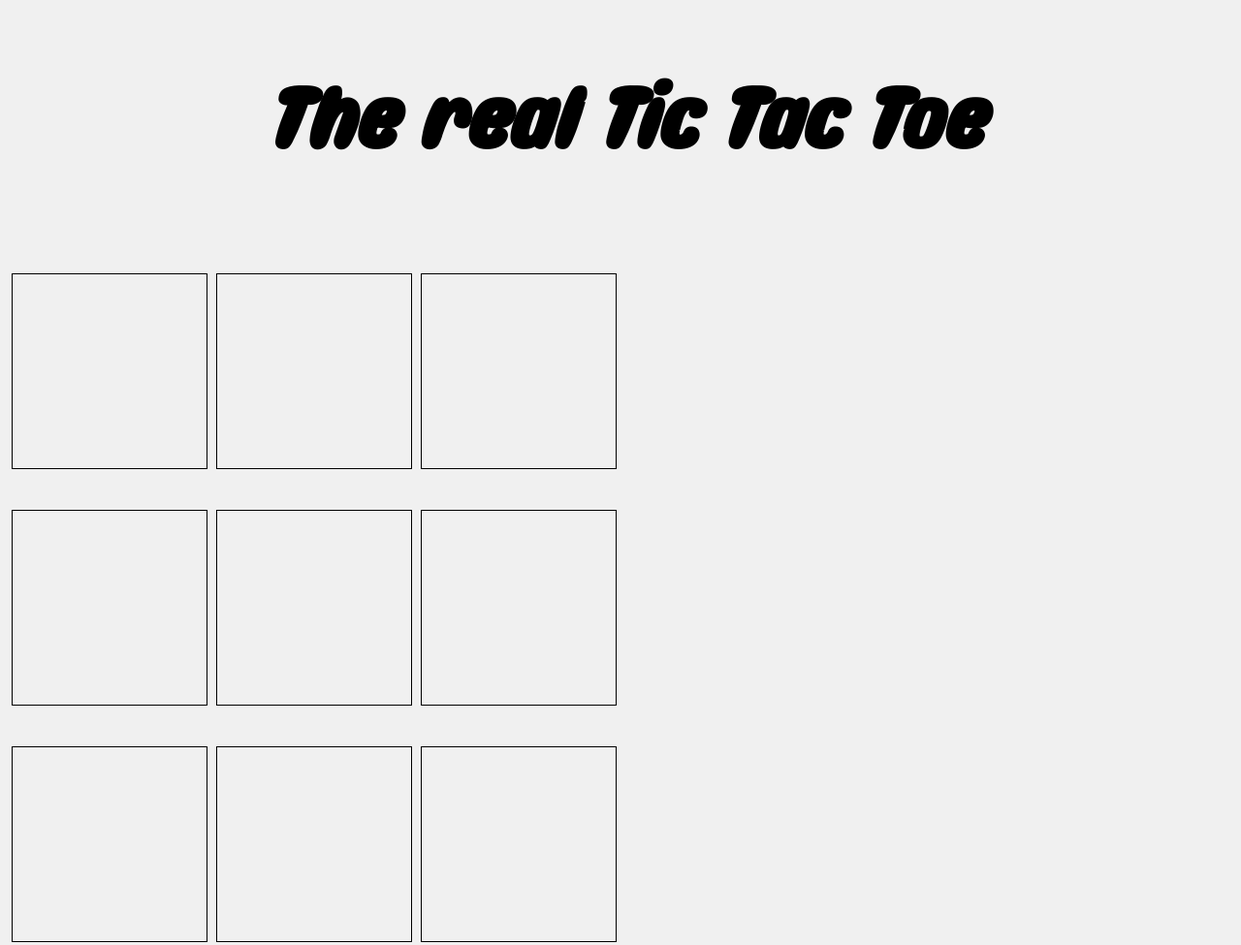
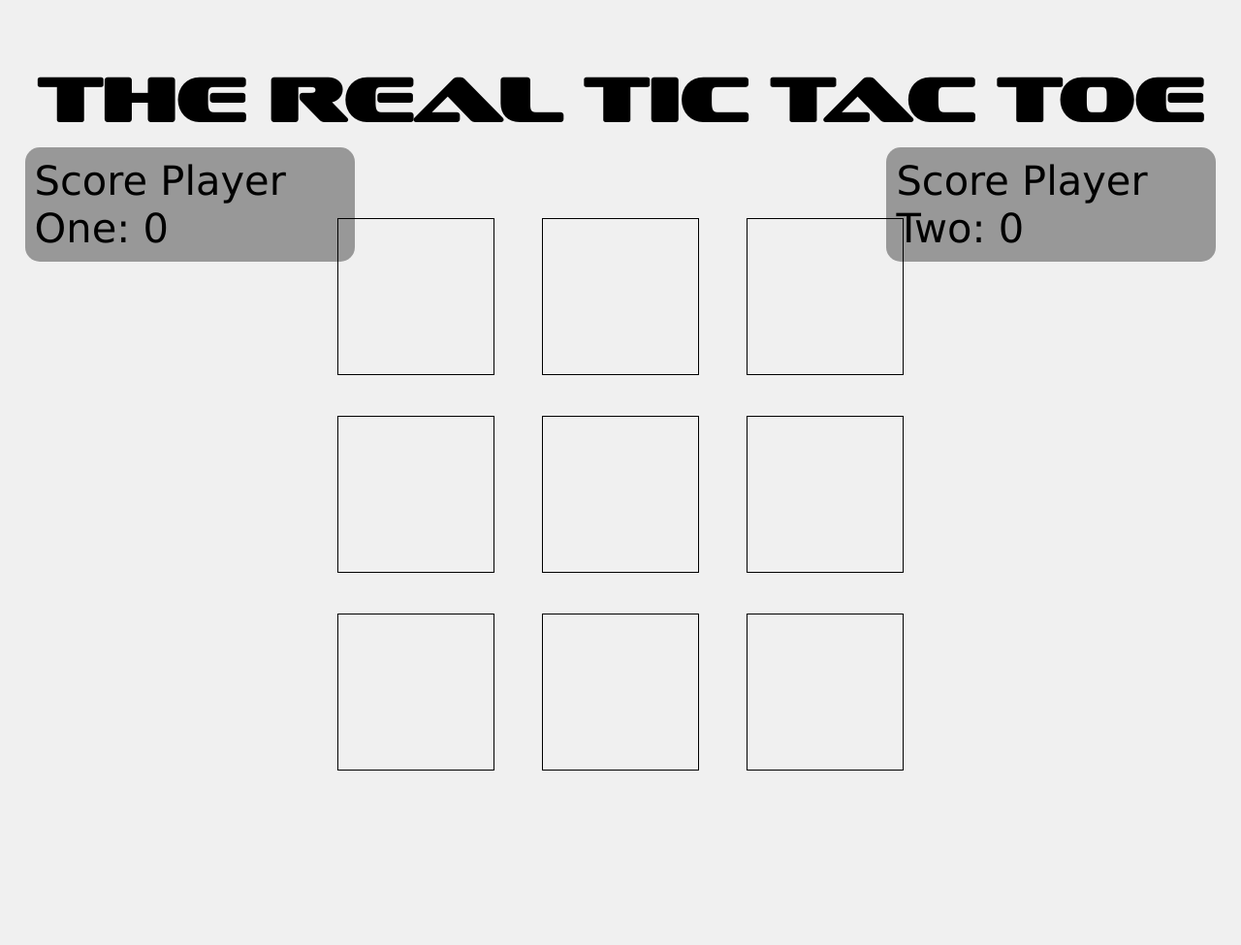
Before and after one commit to Tobias2008/TicTacToe, a plain HTML site: page index.html in a window 1280 px wide. Shown: the whole page at 97% size. After the commit the page ends 803 px from the top, so only its background shows below. Drawn offline with Linux system fonts and the light colour scheme.

Commit message:
Finished Game algorithm

```diff
--- a/index.html
+++ b/index.html
@@ -12,6 +12,7 @@
 <body>
     <h1>The real Tic Tac Toe</h1>
 
+    <div id="game">
         <div id="gameField">
             <div id="field1" onclick="game(this, 0, 0)"></div>
             <div id="field2" onclick="game(this, 0, 1)"></div>
@@ -24,8 +25,12 @@
             <div id="field9" onclick="game(this, 2, 2)"></div>
         </div>
 
-    <div id="player1Score"></div>
-    <div id="player2Score"></div>
+        <div id="divPlayerOne">Score Player One: <div id="player1Score">0</div>
+        </div>
+        <div id="divPlayerTwo">Score Player Two: <div id="player2Score">0</div>
+        </div>
+        <div id="gameTie">It's a Tie!</div>
+    </div>
 
 
 
--- a/script/script.js
+++ b/script/script.js
@@ -59,28 +59,38 @@ function checkWinner() {
 
     if (gameMatrix[0][0] === gameMatrix[1][1] && gameMatrix[1][1] === gameMatrix[2][2] && gameMatrix[0][0] !== -1) {
         winner = gameMatrix[0][0];
-    } else if(gameMatrix[0][2] === gameMatrix[1][1] && gameMatrix[1][1] === gameMatrix[2][0] && gameMatrix[0][2] !== -1) {
+    } else if (gameMatrix[0][2] === gameMatrix[1][1] && gameMatrix[1][1] === gameMatrix[2][0] && gameMatrix[0][2] !== -1) {
         winner = gameMatrix[0][2];
     }
+
+    // Check Winner
 
     if (winner !== -1) {
         if (winner === player1.weight) {
             player1.score++;
             document.getElementById("player1Score").innerHTML = player1.score;
-            alert(player1.name + " wins!");
+            console.log(player1.name + " wins!");
 
             resetGame();
-        } else {
+        } else if (winner === player2.weight) {
             player2.score++;
             document.getElementById("player2Score").innerHTML = player2.score;
-            alert(player2.name + " wins!");
+            console.log(player2.name + " wins!");
 
             resetGame();
         }
+    }
 
+    if (turn === 9 && winner === -1) {
+        console.log("It's a tie!");
+        resetGame();
+        document.getElementById("gameTie").style.display = "block";
+
+        setTimeout(() => {
+            document.getElementById("gameTie").style.display = "none";
+        }, 2000);
     }
 }
-
 function resetGame() {
     turn = 0;
     gameMatrix = [
@@ -89,8 +99,7 @@ function resetGame() {
         [-1, -1, -1]
     ]
 
-    let field = document.getElementsByClassName("field");
     for (let i = 1; i < 10; i++) {
-       document.getElementById(eval(field + i)).style.backgroundColor = "white";
+        document.getElementById('field' + i).style.backgroundColor = "white";
     }
 }
--- a/style/style.css
+++ b/style/style.css
@@ -1,14 +1,21 @@
 @font-face {
-    font-family: lego;
-    src: url(../font/LEGO.ttf);
+    font-family: 'Headline';
+    src: url(../font/sofachrome\ rg.otf);
 }
 
 body{
-    font-family: lego;
+    font-family:Verdana, Geneva, Tahoma, sans-serif;
     background-color: #f0f0f0;
-    font-size: 3rem;
+    font-size: 2.5rem;
     text-align: center;
     user-select: none;
+}
+
+h1{
+    font-family: 'Headline';
+    font-size: 4rem;
+    color: #000;
+    margin-top: 5%;
 }
 
 
@@ -21,9 +28,8 @@ body{
 #field7,
 #field8,
 #field9{
-    width: 200px;
-    height: 200px;
-
+    width: 160px;
+    height: 160px;
     border: 1px solid #000;
     cursor: pointer;
     margin-top: 20%;
@@ -34,8 +40,65 @@ body{
 
 #gameField {
     width: 50%;
+    margin-right: auto;
+    margin-left: auto;
     display: grid;
     grid-template-columns: 1fr 1fr 1fr;
 
 
 }
+
+#player1Score,
+#player2Score,
+#divPlayerOne,
+#divPlayerTwo{
+    font-size: 2.6rem;
+
+
+}
+
+#player1Score,
+#player2Score{
+    display: inline-block;
+
+}
+
+#divPlayerOne {
+    background-color: #0000005e;
+    width: 25%;
+    position: absolute;
+    top: 19%;
+    text-align: start;
+    left: 0;
+    margin-left: 2%;
+    border-radius: 15px;
+    padding: 10px;
+}
+
+#divPlayerTwo {
+    background-color: #0000005e;
+    width: 25%;
+    position: absolute;
+    top: 19%;
+    text-align: start;
+    right: 0;
+    margin-right: 2%;
+    border-radius: 15px;
+    padding: 10px;
+}
+
+#gameTie {
+    display: none;
+    font-size: 7rem;
+    position: absolute;
+    top: 49%;
+    left: 0;
+    right: 0;
+    background-color: #0000005e;
+    width: 30%;
+    margin-left: auto;
+    margin-right: auto;
+    padding: 1%;
+    border-radius: 15px;
+
+}
```
Also changed, not shown: font/sofachrome rg.otf (added). Lines whose indentation alone changed are shown as unchanged.
